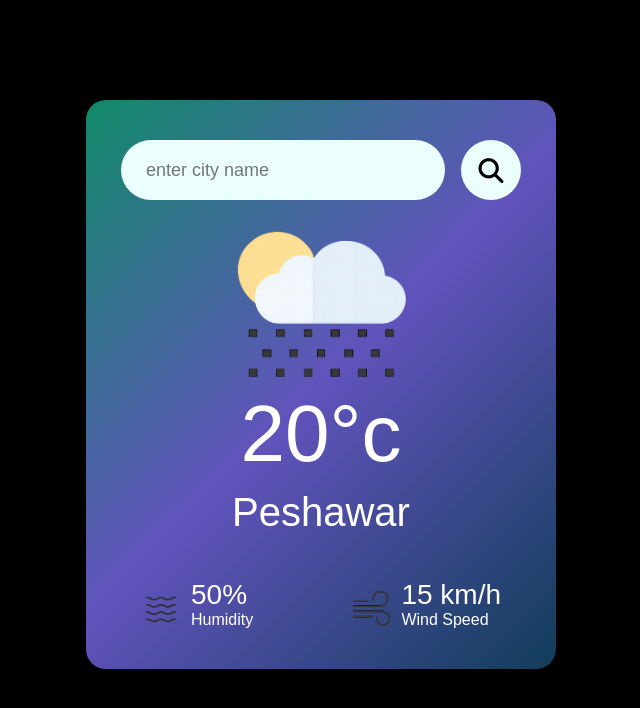
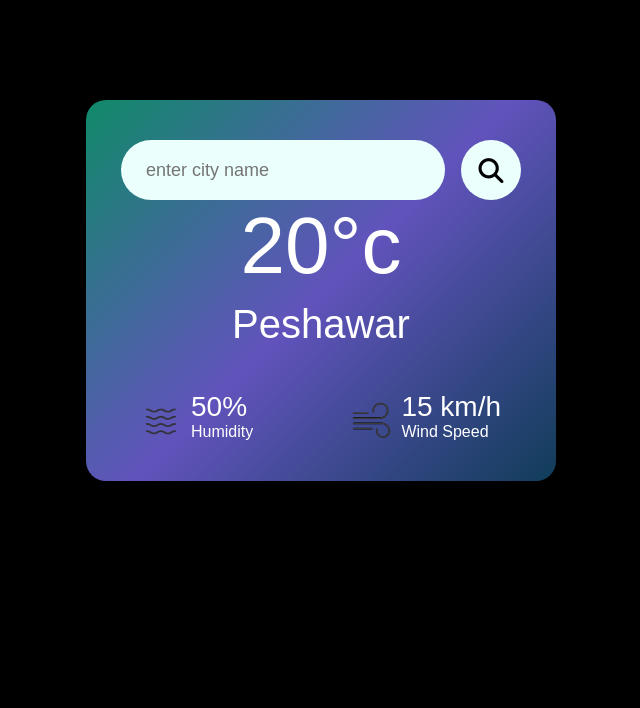
Before and after one commit to salam5586/weather-App, a plain HTML site: page index.html in a window 1280 px wide. Shown: the whole page, without its empty margins (319-959 px from the left). Drawn offline with Linux system fonts and the light colour scheme.

Commit message:
indx.html

```diff
--- a/index.html
+++ b/index.html
@@ -17,7 +17,7 @@
             <p>Invalid city name</p>
         </div>
         <div class="weather">
-            <img src="sun rain.png" class="weather-icon">
+            <!-- <img src="" class="weather-icon"> -->
             <h1 class="temp">20°c</h1>
             <h2 class="city">Peshawar</h2>
             <div class="details">
```
